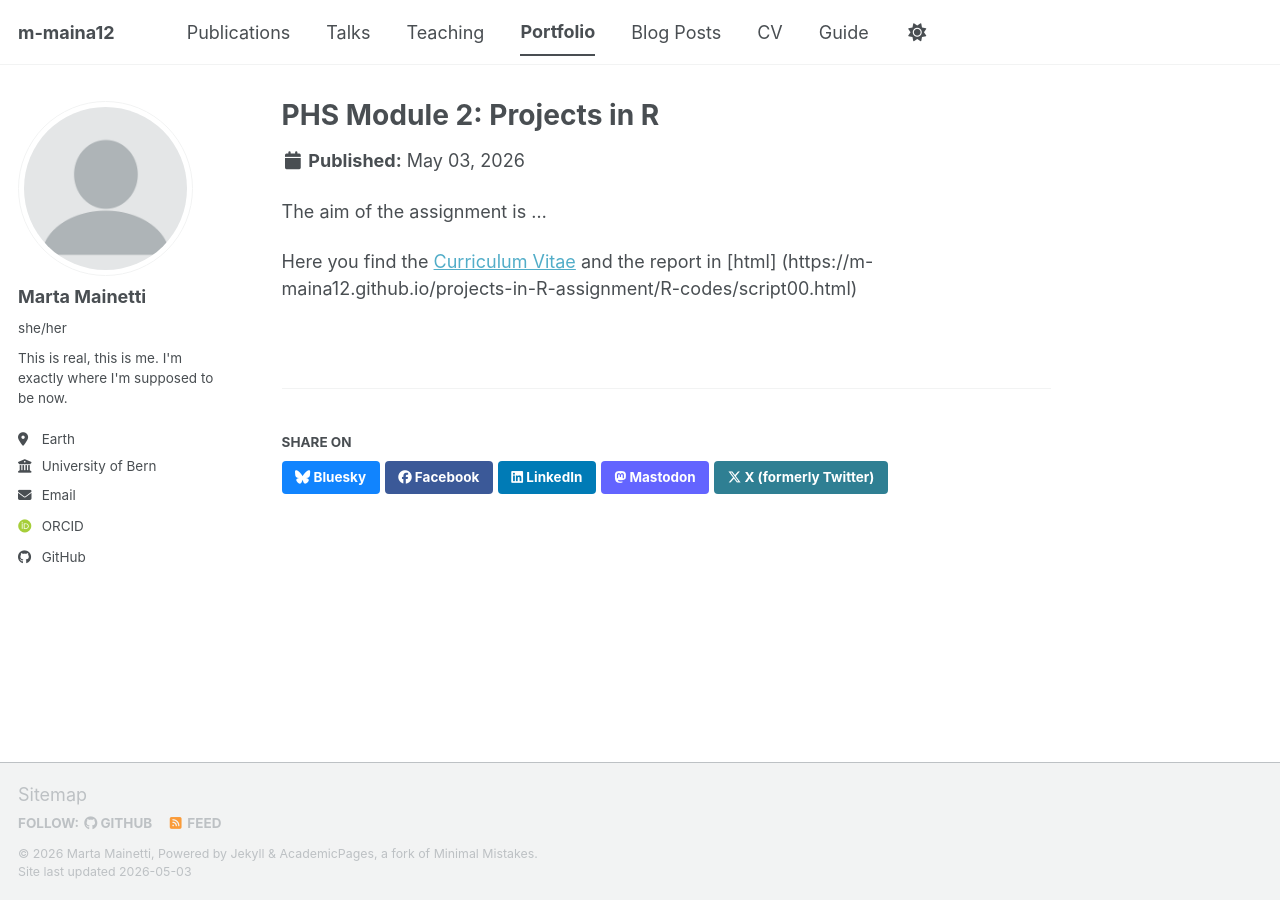
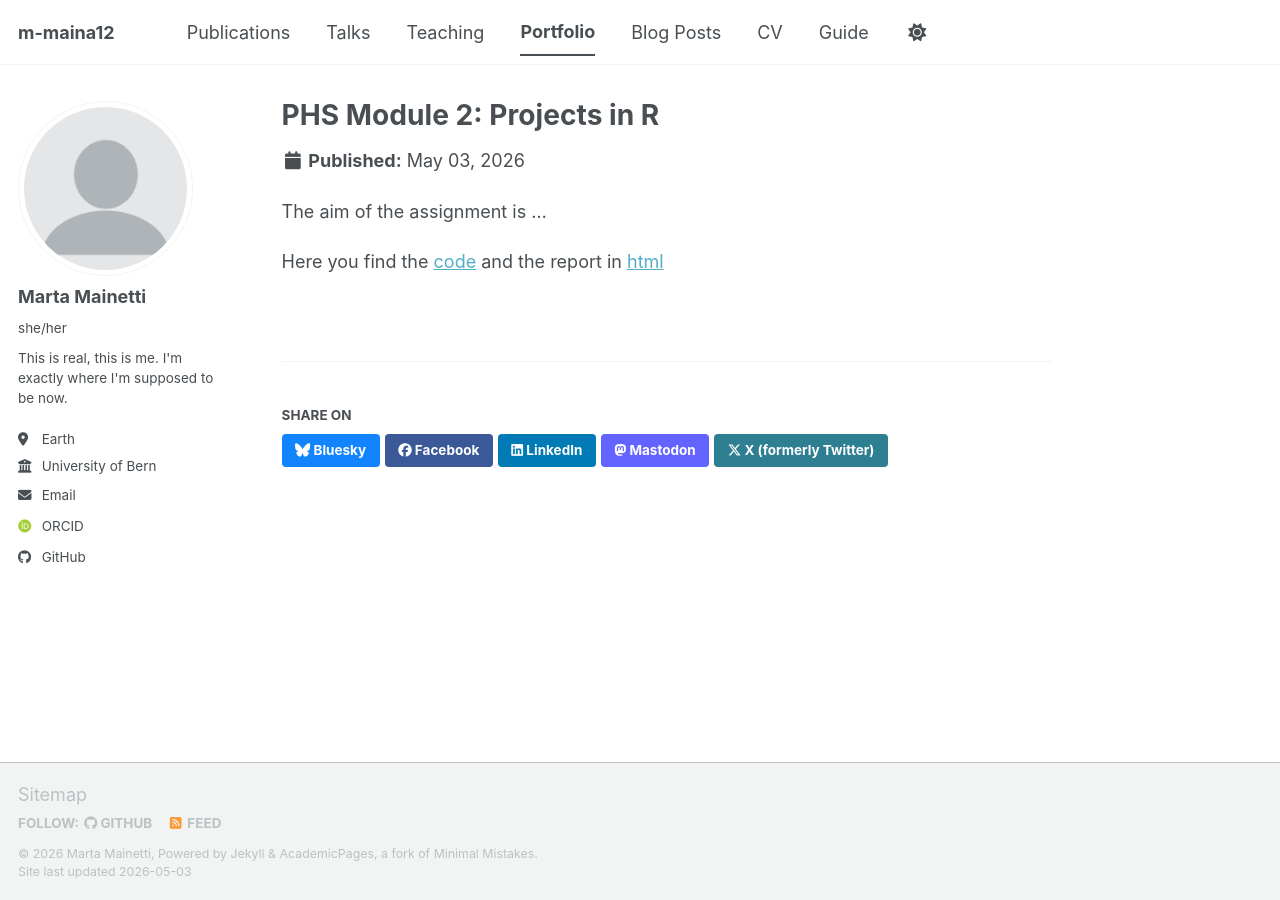
Before and after one commit to m-maina12/m-maina12.github.io, a Jekyll site: the page built from _portfolio/portofolio-projects-in-r.md, in a window 1280 px wide. Built offline with Jekyll 4.4.1, drawn with Linux system fonts in a browser that asks for light colours; some web fonts are replaced; a script bundle is joined from its source files by our own code; library files that are not in the unit come from our copies.

Commit message:
Update portofolio-projects-in-r.md

```diff
--- a/_portfolio/portofolio-projects-in-r.md
+++ b/_portfolio/portofolio-projects-in-r.md
@@ -7,4 +7,4 @@ collection: portfolio
 
 The aim of the assignment is ...
 
-Here you find the [Curriculum Vitae](https://github.com/m-maina12/projects-in-R-assignment/blob/main/R-codes/script00.qmd) and the report in [html] (https://m-maina12.github.io/projects-in-R-assignment/R-codes/script00.html)
+Here you find the [code](https://github.com/m-maina12/projects-in-R-assignment/blob/main/R-codes/script00.qmd) and the report in [html](https://m-maina12.github.io/projects-in-R-assignment/R-codes/script00.html)
```
